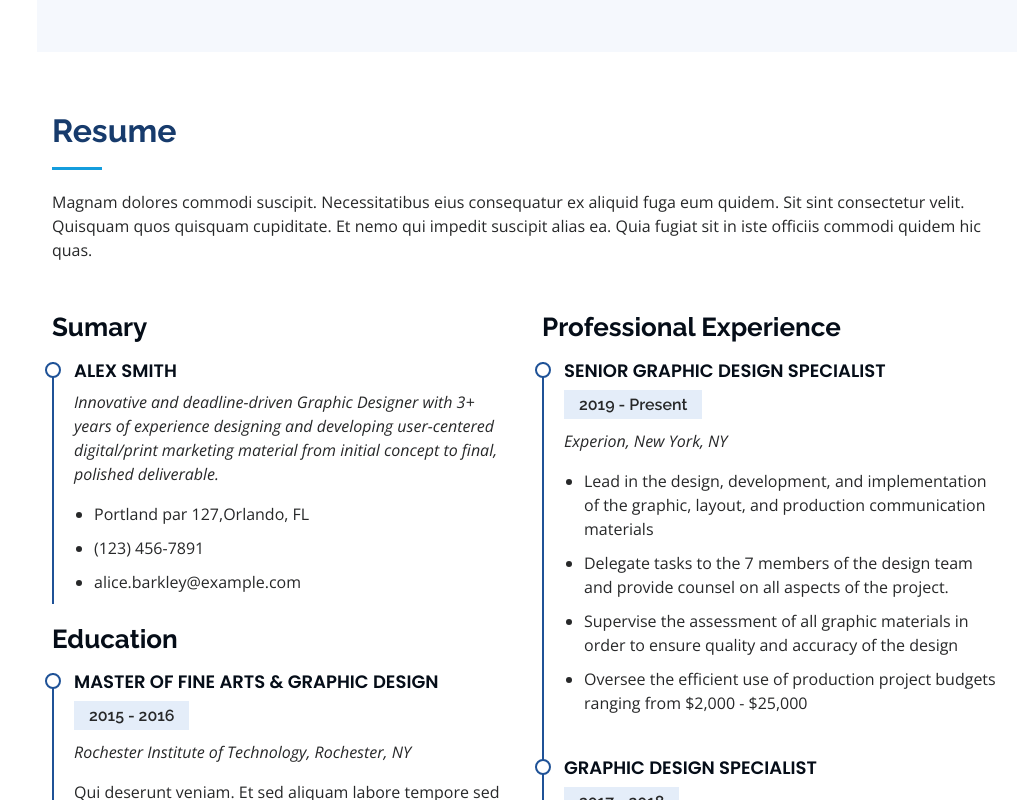
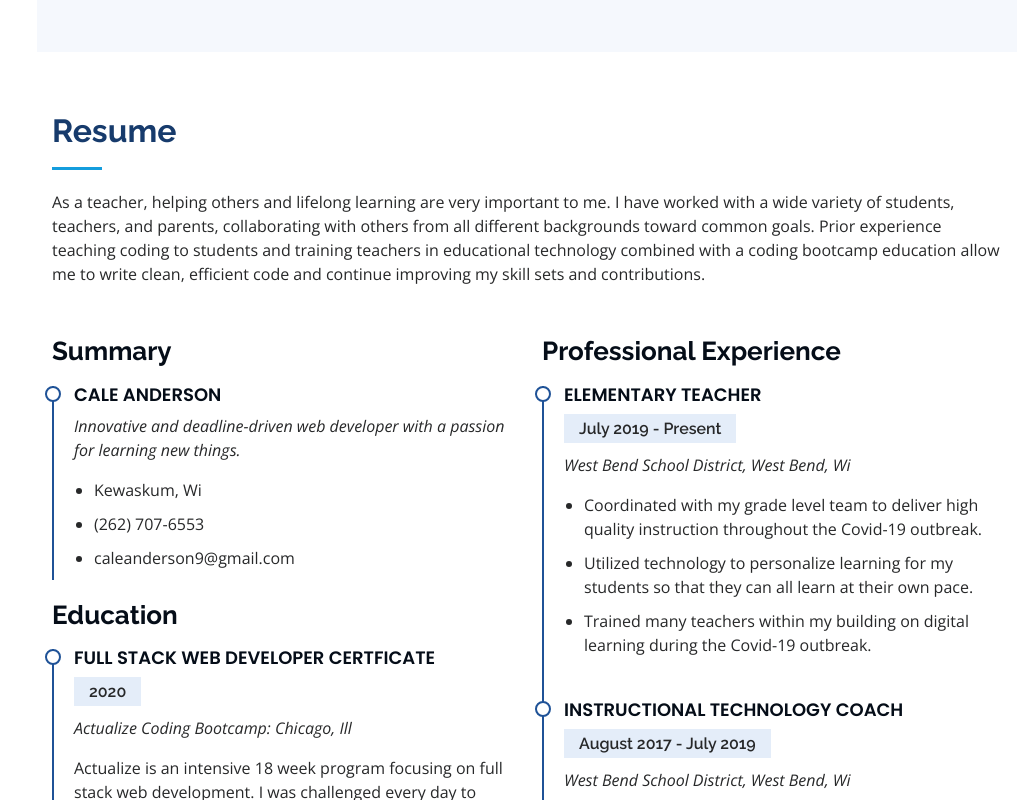
Before and after one commit to cranderson9/cranderson9.github.io, a Vue app: page / in a window 1280 px wide. Shown: the part 2000-2800 px from the top of the page, without its empty margins (263-1280 px from the left). Built offline with nearby package versions, Linux system fonts and the light colour scheme.

Commit message:
resume section complete

```diff
--- a/src/App.vue
+++ b/src/App.vue
@@ -25,7 +25,6 @@
           <li><a href="#resume"><i class="bx bx-file-blank"></i> <span>Resume</span></a></li>
           <li><a href="#portfolio"><i class="bx bx-book-content"></i> Portfolio</a></li>
           <li><a href="#services"><i class="bx bx-server"></i> Services</a></li>
-          <li><a href="#contact"><i class="bx bx-envelope"></i> Contact</a></li>
 
         </ul>
       </nav><!-- .nav-menu -->
@@ -184,58 +183,76 @@
 
         <div class="section-title">
           <h2>Resume</h2>
-          <p>Magnam dolores commodi suscipit. Necessitatibus eius consequatur ex aliquid fuga eum quidem. Sit sint consectetur velit. Quisquam quos quisquam cupiditate. Et nemo qui impedit suscipit alias ea. Quia fugiat sit in iste officiis commodi quidem hic quas.</p>
+          <p>As a teacher, helping others and lifelong learning are very important to me. I have worked with a wide variety of students, teachers, and parents, collaborating with others from all different backgrounds toward common goals. Prior experience teaching coding to students and training teachers in educational technology combined with a coding bootcamp education allow me to write clean, efficient code and continue improving my skill sets and contributions.</p>
         </div>
 
         <div class="row">
           <div class="col-lg-6" data-aos="fade-up">
-            <h3 class="resume-title">Sumary</h3>
+            <h3 class="resume-title">Summary</h3>
             <div class="resume-item pb-0">
-              <h4>Alex Smith</h4>
-              <p><em>Innovative and deadline-driven Graphic Designer with 3+ years of experience designing and developing user-centered digital/print marketing material from initial concept to final, polished deliverable.</em></p>
+              <h4>Cale Anderson</h4>
+              <p><em>Innovative and deadline-driven web developer with a passion for learning new things.</em></p>
               <ul>
-                <li>Portland par 127,Orlando, FL</li>
-                <li>(123) 456-7891</li>
-                <li>alice.barkley@example.com</li>
+                <li>Kewaskum, Wi</li>
+                <li>(262) 707-6553</li>
+                <li>caleanderson9@gmail.com</li>
               </ul>
             </div>
 
             <h3 class="resume-title">Education</h3>
             <div class="resume-item">
-              <h4>Master of Fine Arts &amp; Graphic Design</h4>
-              <h5>2015 - 2016</h5>
-              <p><em>Rochester Institute of Technology, Rochester, NY</em></p>
-              <p>Qui deserunt veniam. Et sed aliquam labore tempore sed quisquam iusto autem sit. Ea vero voluptatum qui ut dignissimos deleniti nerada porti sand markend</p>
+              <h4>Full Stack Web Developer Certficate </h4>
+              <h5>2020</h5>
+              <p><em>Actualize Coding Bootcamp: Chicago, Ill</em></p>
+              <p>Actualize is an intensive 18 week program focusing on full stack web development. I was challenged every day to learn and use new technologies and ideas. A lot of focus was on how to think like a developer. During my time I learned technologies and skills such as: Ruby, Ruby on Rails, JavaScript, Java, CSS, HTML, Vue.js, APIs, Visual Studio Code, Insomnia, Git/ Github,Pair programming, and Test driven development</p>
             </div>
             <div class="resume-item">
-              <h4>Bachelor of Fine Arts &amp; Graphic Design</h4>
-              <h5>2010 - 2014</h5>
-              <p><em>Rochester Institute of Technology, Rochester, NY</em></p>
-              <p>Quia nobis sequi est occaecati aut. Repudiandae et iusto quae reiciendis et quis Eius vel ratione eius unde vitae rerum voluptates asperiores voluptatem Earum molestiae consequatur neque etlon sader mart dila</p>
+              <h4>Bachelor of Science in Education </h4>
+              <h5>2006 - 2011</h5>
+              <p><em>Marian University: Fond du Lac, Wi</em></p>
+              <p>I learned the most current teaching practices and methods. My experience culminated with a semester long student teaching placement.</p>
             </div>
           </div>
           <div class="col-lg-6" data-aos="fade-up" data-aos-delay="100">
             <h3 class="resume-title">Professional Experience</h3>
             <div class="resume-item">
-              <h4>Senior graphic design specialist</h4>
-              <h5>2019 - Present</h5>
-              <p><em>Experion, New York, NY </em></p>
+              <h4>Elementary Teacher</h4>
+              <h5>July 2019 - Present</h5>
+              <p><em>West Bend School District, West Bend, Wi </em></p>
               <ul>
-                <li>Lead in the design, development, and implementation of the graphic, layout, and production communication materials</li>
-                <li>Delegate tasks to the 7 members of the design team and provide counsel on all aspects of the project. </li>
-                <li>Supervise the assessment of all graphic materials in order to ensure quality and accuracy of the design</li>
-                <li>Oversee the efficient use of production project budgets ranging from $2,000 - $25,000</li>
+                <li>Coordinated with my grade level team to deliver high quality instruction throughout the Covid-19 outbreak.</li>
+                <li>Utilized technology to personalize learning for my students so that they can all learn at their own pace. </li>
+                <li>Trained many teachers within my building on digital learning during the Covid-19 outbreak.</li>
               </ul>
             </div>
             <div class="resume-item">
-              <h4>Graphic design specialist</h4>
-              <h5>2017 - 2018</h5>
-              <p><em>Stepping Stone Advertising, New York, NY</em></p>
+              <h4>Instructional Technology Coach</h4>
+              <h5>August 2017 - July 2019</h5>
+              <p><em>West Bend School District, West Bend, Wi</em></p>
               <ul>
-                <li>Developed numerous marketing programs (logos, brochures,infographics, presentations, and advertisements).</li>
-                <li>Managed up to 5 projects or tasks at a given time while under pressure</li>
-                <li>Recommended and consulted with clients on the most appropriate graphic design</li>
-                <li>Created 4+ design presentations and proposals a month for clients and account managers</li>
+                <li>Taught coding through pair-programming to elementary and middle school age students  to help prepare them for the 21st century workforce.</li>
+                <li>Presented at state conferences on teaching coding to elementary students.</li>
+                <li>Trained new employees in best educational technology practices over a 1 year period.</li>
+                <li>Coordinated and led monthly technology training to all staff.</li>
+              </ul>
+            </div>
+            <div class="resume-item">
+              <h4>Elementary Teacher</h4>
+              <h5>August 2014 - August 2017</h5>
+              <p><em>West Bend School District, West Bend, Wi</em></p>
+              <ul>
+                <li>Sought new learning by being a member of a Google for Education cohort within my district.</li>
+                <li>Reviewed technology requirements for lesson-planning and curriculum development</li>
+                <li>Troubleshooted and trained fellow teachers with technology to increase comfort using it within their classroom.</li>
+              </ul>
+            </div>
+            <div class="resume-item">
+              <h4>Elementary Teacher</h4>
+              <h5>August 2011 - July 2014</h5>
+              <p><em>Cedarburg School District, Cedarburg, Wi</em></p>
+              <ul>
+                <li>Initiated a grant for Chromebooks for our school which inspired adoption for all classrooms within the school.</li>
+                <li>Spearheaded a committee that focused on finding ways to help our most challenging students in the school.</li>
               </ul>
             </div>
           </div>
@@ -477,79 +494,7 @@
       </div>
     </section><!-- End Testimonials Section -->
 
-    <!-- ======= Contact Section ======= -->
-    <section id="contact" class="contact">
-      <div class="container">
 
-        <div class="section-title">
-          <h2>Contact</h2>
-          <p>Magnam dolores commodi suscipit. Necessitatibus eius consequatur ex aliquid fuga eum quidem. Sit sint consectetur velit. Quisquam quos quisquam cupiditate. Et nemo qui impedit suscipit alias ea. Quia fugiat sit in iste officiis commodi quidem hic quas.</p>
-        </div>
-
-        <div class="row" data-aos="fade-in">
-
-          <div class="col-lg-5 d-flex align-items-stretch">
-            <div class="info">
-              <div class="address">
-                <i class="icofont-google-map"></i>
-                <h4>Location:</h4>
-                <p>A108 Adam Street, New York, NY 535022</p>
-              </div>
-
-              <div class="email">
-                <i class="icofont-envelope"></i>
-                <h4>Email:</h4>
-                <p>info@example.com</p>
-              </div>
-
-              <div class="phone">
-                <i class="icofont-phone"></i>
-                <h4>Call:</h4>
-                <p>+1 5589 55488 55s</p>
-              </div>
-
-              <iframe src="https://www.google.com/maps/embed?pb=!1m14!1m8!1m3!1d12097.433213460943!2d-74.0062269!3d40.7101282!3m2!1i1024!2i768!4f13.1!3m3!1m2!1s0x0%3A0xb89d1fe6bc499443!2sDowntown+Conference+Center!5e0!3m2!1smk!2sbg!4v1539943755621" frameborder="0" style="border:0; width: 100%; height: 290px;" allowfullscreen></iframe>
-            </div>
-
-          </div>
-
-          <div class="col-lg-7 mt-5 mt-lg-0 d-flex align-items-stretch">
-            <form action="forms/contact.php" method="post" role="form" class="php-email-form">
-              <div class="form-row">
-                <div class="form-group col-md-6">
-                  <label for="name">Your Name</label>
-                  <input type="text" name="name" class="form-control" id="name" data-rule="minlen:4" data-msg="Please enter at least 4 chars" />
-                  <div class="validate"></div>
-                </div>
-                <div class="form-group col-md-6">
-                  <label for="name">Your Email</label>
-                  <input type="email" class="form-control" name="email" id="email" data-rule="email" data-msg="Please enter a valid email" />
-                  <div class="validate"></div>
-                </div>
-              </div>
-              <div class="form-group">
-                <label for="name">Subject</label>
-                <input type="text" class="form-control" name="subject" id="subject" data-rule="minlen:4" data-msg="Please enter at least 8 chars of subject" />
-                <div class="validate"></div>
-              </div>
-              <div class="form-group">
-                <label for="name">Message</label>
-                <textarea class="form-control" name="message" rows="10" data-rule="required" data-msg="Please write something for us"></textarea>
-                <div class="validate"></div>
-              </div>
-              <div class="mb-3">
-                <div class="loading">Loading</div>
-                <div class="error-message"></div>
-                <div class="sent-message">Your message has been sent. Thank you!</div>
-              </div>
-              <div class="text-center"><button type="submit">Send Message</button></div>
-            </form>
-          </div>
-
-        </div>
-
-      </div>
-    </section><!-- End Contact Section -->
 
   </main><!-- End #main -->
 
```
